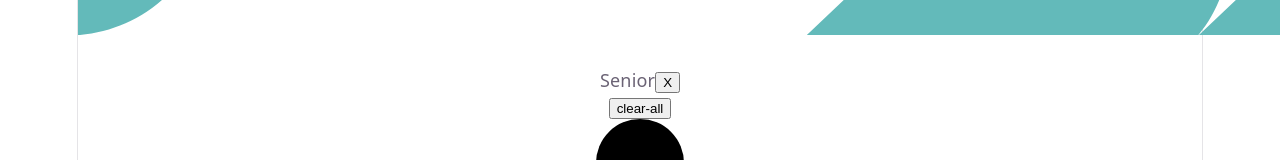
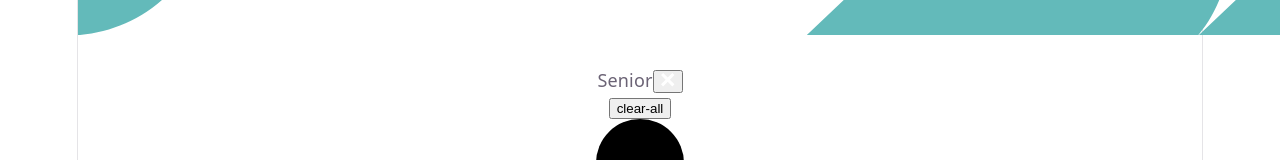
Before and after one commit to raslarly/enes-jobbing-listing, a React (Vite) app: page / in a window 1280 px wide. Both pictures are taken after a click on the button "Senior". Shown: the part 153-313 px from the top of the page. Built offline with nearby package versions, Linux system fonts and the light colour scheme.

Commit message:
now I broke it

```diff
--- a/index.html
+++ b/index.html
@@ -2,9 +2,9 @@
 <html lang="en">
   <head>
     <meta charset="UTF-8" />
-    <link rel="icon" type="image/svg+xml" href="/favicon.svg" />
+    <link rel="icon" type="image/svg+xml" href="./images/favicon-32x32.svg" />
     <meta name="viewport" content="width=device-width, initial-scale=1.0" />
-    <title>jobbing-enesing</title>
+    <title>Job Listings enes</title>
   </head>
   <body>
     <div id="root"></div>
--- a/src/App.tsx
+++ b/src/App.tsx
@@ -1,8 +1,6 @@
 import { useState } from "react";
-import reactLogo from "./assets/react.svg";
-import viteLogo from "./assets/vite.svg";
-import heroImg from "./assets/hero.png";
 import webheader from "/public/images/bg-header-desktop.svg";
+import iconRemove from "/public/images/icon-remove.svg";
 import "./App.css";
 import data from "./fe-mentors/data.json";
 
@@ -91,7 +89,9 @@ function App() {
             {filters.map((f) => (
               <div className="filter" key={f}>
                 <span>{f}</span>
-                <button onClick={() => removeFilter(f)}>X</button>
+                <button onClick={() => removeFilter(f)}>
+                  <img src={iconRemove} alt="remove" />
+                </button>
               </div>
             ))}
             <button className="clear-all" onClick={() => setFilters([])}>
```
